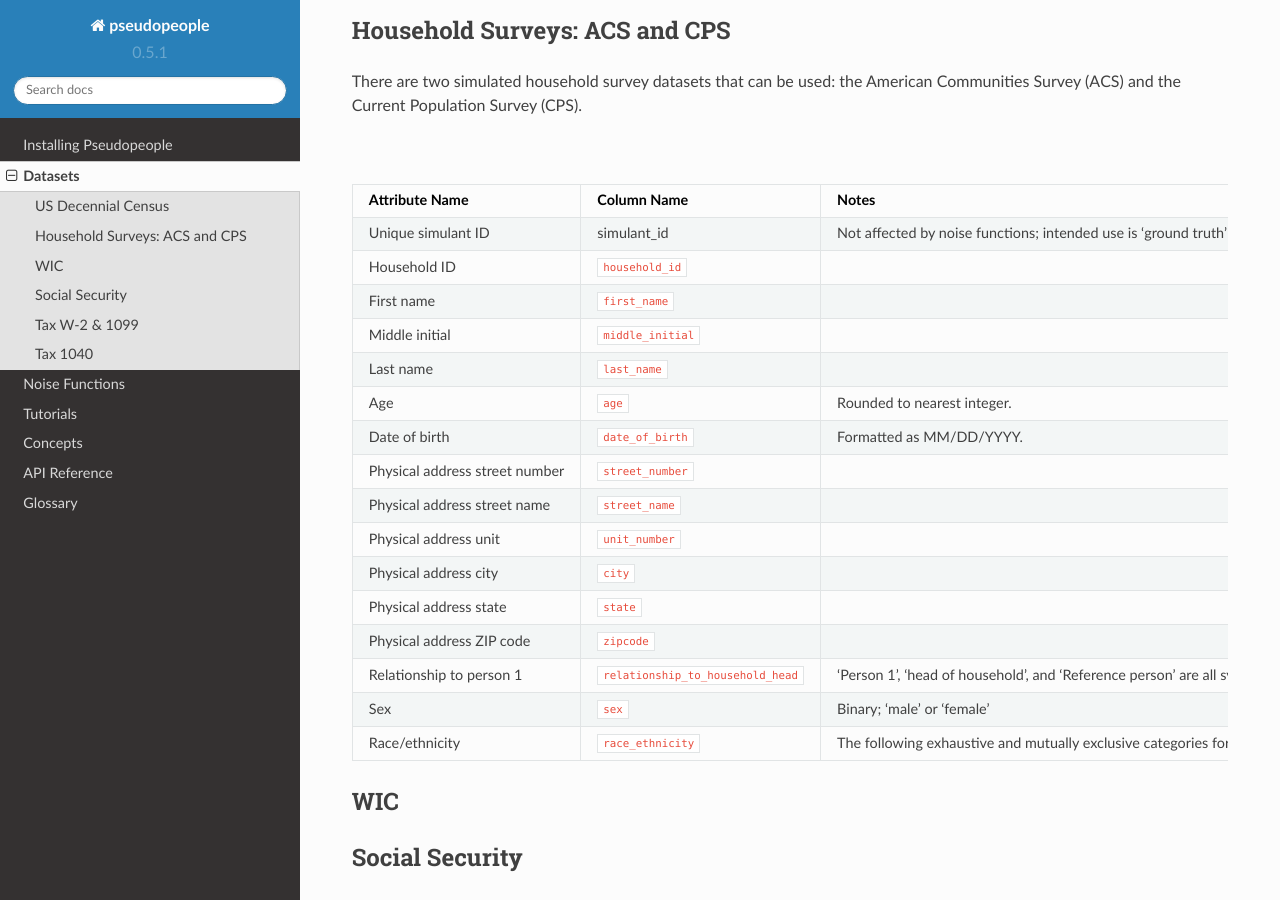
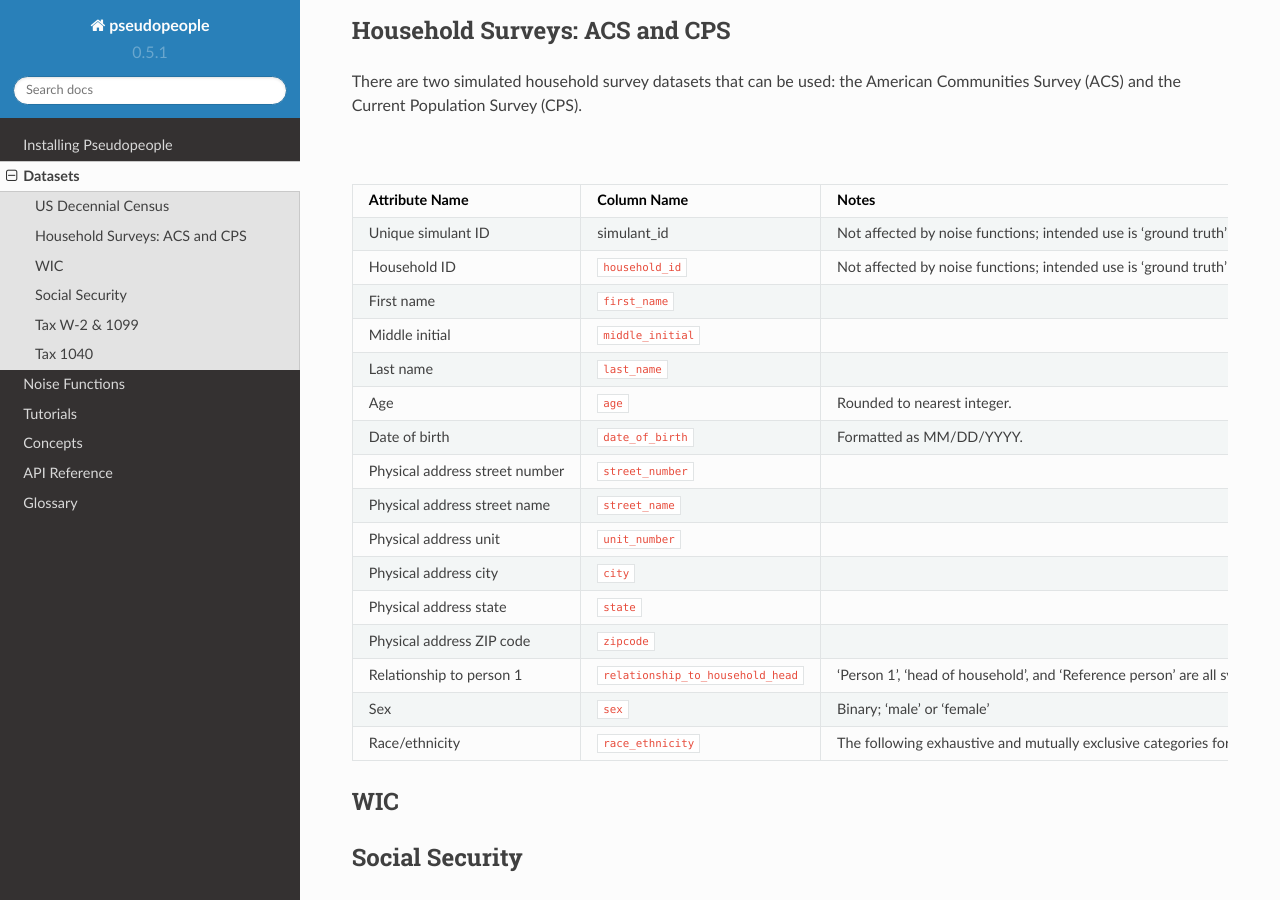
Before and after one commit to ihmeuw/pseudopeople, a Sphinx documentation site: the page built from docs/source/datasets/index.rst, in a window 1280 px wide and 900 px high, scrolled down 1823 px. Built offline with Sphinx 7.4.7 and the Read the Docs theme 2.0.0, drawn with Linux system fonts in a browser that asks for light colours.

Commit message:
Update docs/source/datasets/index.rst
Co-authored-by: Nathaniel Blair-Stahn <ndbs@uw.edu>

```diff
--- a/docs/source/datasets/index.rst
+++ b/docs/source/datasets/index.rst
@@ -111,7 +111,7 @@
      - Not affected by noise functions; intended use is 'ground truth' for PRL tracking.
    * - Household ID
      - :code:`household_id`
-     -
+     - Not affected by noise functions; intended use is 'ground truth' for PRL tracking.
    * - First name
      - :code:`first_name`
      -
```
